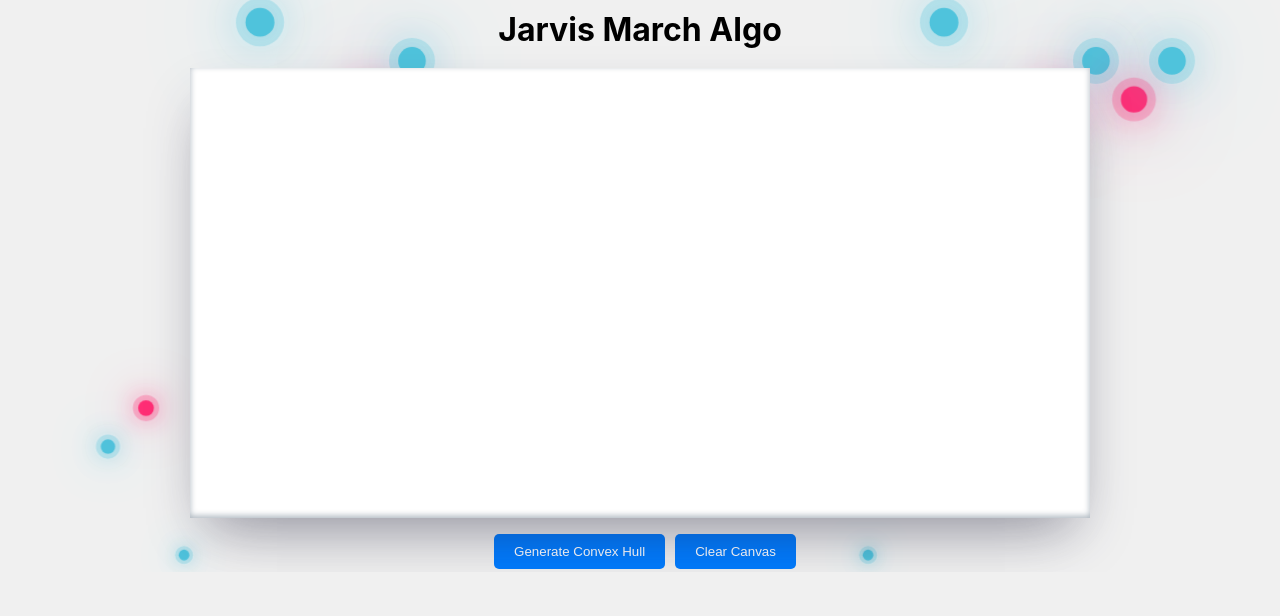
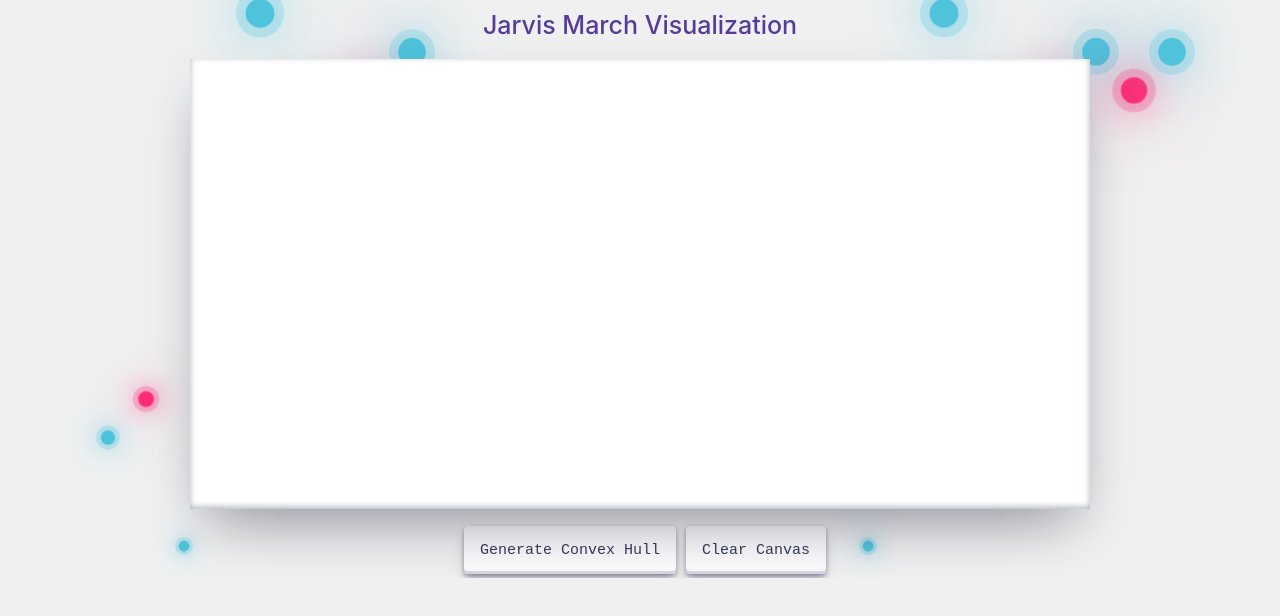
Before and after one commit to pavas23/Convex-Hull, a React (Create React App) app in the folder client/: page / in a window 1280 px wide. Shown: the top 616 px of the page. Built offline with nearby package versions, Linux system fonts and the light colour scheme.

Commit message:
final jarvis visual

```diff
--- a/client/src/components/JarvisMarch.jsx
+++ b/client/src/components/JarvisMarch.jsx
@@ -4,6 +4,7 @@ import computeConvexHull from "../algorithms/JarvisMarch";
 function JarvisMarch() {
   const [points, setPoints] = useState([]);
   const [edges, setEdges] = useState([]);
+  const [disable,setDisable] = useState(false)
   // Function to handle mouse click event
   const handleMouseClick = (event, ctx) => {
     // Get mouse position relative to canvas
@@ -77,6 +78,7 @@ function JarvisMarch() {
   };
 
   const drawCanvas = async () => {
+    setDisable(true)
     const canvas = document.getElementById("canvas");
     const ctx = canvas.getContext("2d");
 
@@ -207,6 +209,7 @@ function JarvisMarch() {
 
 
     }
+    setDisable(false)
   };
 
   const clearCanvas = () => {
@@ -227,7 +230,7 @@ const pauseAnimation = ()=>{
   return (
     <div className="App">
 
-      <h1 className="title"> Jarvis March Algo</h1>
+      <h1 className="title">Jarvis March Visualization</h1>
       <div className="bubbles">
         <span style={{"--i":11}}></span>
         <span style={{"--i":12}}></span>
@@ -275,10 +278,10 @@ const pauseAnimation = ()=>{
         }
       ></canvas>
          <div className="buttonDiv">
-      <button onClick={() => drawCanvas()} className="redrawButton">
+      <button onClick={() => drawCanvas()} className="button-30" disabled={disable}>
       Generate Convex Hull
       </button>
-      <button onClick={() => clearCanvas()} className="redrawButton">
+      <button onClick={() => clearCanvas()} className="button-30" disabled={disable}>
        Clear Canvas
       </button>
       {/* <button onClick={playAnimation} className="redrawButton">
--- a/client/src/css/JarvisMarch.css
+++ b/client/src/css/JarvisMarch.css
@@ -19,13 +19,15 @@ canvas {
   /* border: 2px solid #333; */
   background-color: #fff;
   margin-top: 1%;
-  box-shadow: rgba(50, 50, 93, 0.25) 0px 25px 50px -10px, rgba(0, 0, 0, 0.3) 0px 30px 60px -30px, rgba(10, 37, 64, 0.35) 0px -2px 6px 0px inset;
+  box-shadow: rgba(50, 50, 93, 0.25) 0px 25px 50px -10px,
+    rgba(0, 0, 0, 0.3) 0px 30px 60px -30px,
+    rgba(10, 37, 64, 0.35) 0px -2px 6px 0px inset;
   z-index: 2;
 }
 
 .redrawButton {
+  padding: 10px 20px;
   margin-top: 1%;
-  padding: 10px 20px;
   margin-left: 10px;
   margin-bottom: 1%;
   background-color: #007bff;
@@ -41,6 +43,13 @@ canvas {
   background-color: #0056b3;
 }
 
+.redrawButton:disabled,
+.redrawButton[disabled] {
+  border: 1px solid #999999;
+  background-color: #cccccc;
+  color: #666666;
+}
+
 .buttonDiv {
   display: flex;
   flex-direction: row;
@@ -48,14 +57,13 @@ canvas {
   margin-top: 1%;
 }
 
-.bubbles{
+.bubbles {
   position: relative;
   display: flex;
   height: 0px;
 }
 
-.bubbles span
-{
+.bubbles span {
   z-index: 0;
   position: relative;
   width: 30px;
@@ -63,32 +71,110 @@ canvas {
   background-color: #4fc3dc;
   margin: 0 4px;
   border-radius: 50%;
-  box-shadow: 0 0 0 10px #4fc3dc44,
-  0 0 50px #4fc3dc, 0 0 100px #4fc3dc;
+  box-shadow: 0 0 0 10px #4fc3dc44, 0 0 50px #4fc3dc, 0 0 100px #4fc3dc;
   animation: animate 15s linear infinite;
   animation-duration: calc(125s / var(--i));
-
 }
-.bubbles span:nth-child(even){
+.bubbles span:nth-child(even) {
   background-color: #ff2d75;
-  box-shadow: 0 0 0 10px #ff2d7544,
-  0 0 50px #ff2d75, 0 0 100px #ff2d75;
-
+  box-shadow: 0 0 0 10px #ff2d7544, 0 0 50px #ff2d75, 0 0 100px #ff2d75;
 }
 @keyframes animate {
-    0%{
-      transform: translateY(100vh) scale(0);
+  0% {
+    transform: translateY(100vh) scale(0);
+  }
 
-    }
-
-    100%{
-      transform: translateY(-10vh) scale(1);
-
-    }
+  100% {
+    transform: translateY(-10vh) scale(1);
+  }
 }
 
-.title{
+.title {
+  font-size: 25px;
+  font-weight: 500;
+  color: #553c9a;
+  /* border-right: 4px solid #000; This will be the blinking cursor */
+  /* margin: 0 0 58px; */
   margin-bottom: 0.5%;
   margin-top: 0.8%;
   z-index: 1;
+  animation: cursor 1s infinite step-end, typing 15s infinite steps(16);
+  white-space: nowrap;
+  overflow: hidden;
 }
+
+/* @keyframes cursor{
+  0%, 100%{border-color: transparent;}
+  50%{border-color: #000;}
+} */
+
+/*
+@keyframes typing{
+  0%{ width: 0ch}
+  30%{ width: 15ch;}
+  80%{ width: 16ch;}
+  90%{ width: 0ch;}
+  100%{ width: 0ch;}
+}  */
+
+
+
+
+/* CSS */
+.button-30 {
+  margin-top: 1%;
+  margin-left: 10px;
+  margin-bottom: 1%;
+  align-items: center;
+  appearance: none;
+  background-color: #fcfcfd;
+  border-radius: 4px;
+  border-width: 0;
+  box-shadow: rgba(45, 35, 66, 0.4) 0 2px 4px,
+    rgba(45, 35, 66, 0.3) 0 7px 13px -3px, #d6d6e7 0 -3px 0 inset;
+  box-sizing: border-box;
+  color: #36395a;
+  cursor: pointer;
+  display: inline-flex;
+  font-family: "JetBrains Mono", monospace;
+  height: 48px;
+  justify-content: center;
+  line-height: 1;
+  list-style: none;
+  overflow: hidden;
+  padding-left: 16px;
+  padding-right: 16px;
+  position: relative;
+  text-align: left;
+  text-decoration: none;
+  transition: box-shadow 0.15s, transform 0.15s;
+  user-select: none;
+  -webkit-user-select: none;
+  touch-action: manipulation;
+  white-space: nowrap;
+  will-change: box-shadow, transform;
+  font-size: 15px;
+}
+
+.button-30:focus {
+  box-shadow: #d6d6e7 0 0 0 1.5px inset, rgba(45, 35, 66, 0.4) 0 2px 4px,
+    rgba(45, 35, 66, 0.3) 0 7px 13px -3px, #d6d6e7 0 -3px 0 inset;
+}
+
+.button-30:hover {
+  box-shadow: rgba(45, 35, 66, 0.4) 0 4px 8px,
+    rgba(45, 35, 66, 0.3) 0 7px 13px -3px, #d6d6e7 0 -3px 0 inset;
+  transform: translateY(-2px);
+}
+
+.button-30:active {
+  box-shadow: #d6d6e7 0 3px 7px inset;
+  transform: translateY(2px);
+}
+
+.button-30:disabled,
+.button-30[disabled] {
+  border: 1px solid #999999;
+  background-color: #cccccc;
+  color: #666666;
+}
```
